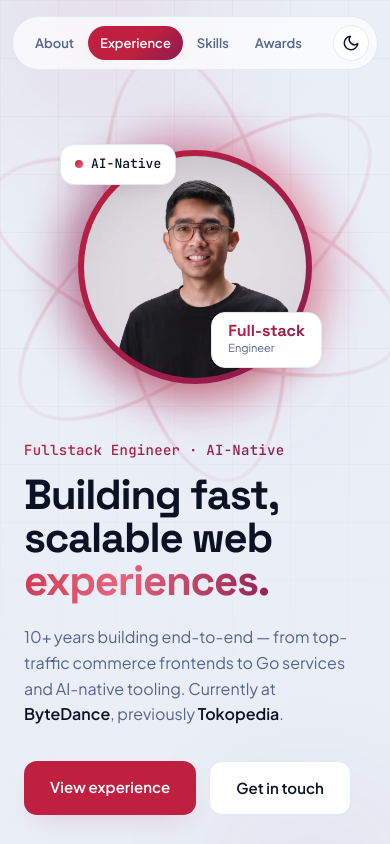
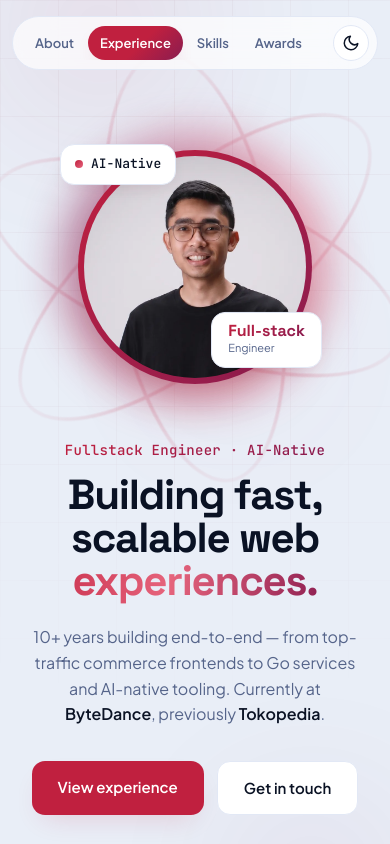
Before and after one commit to idindrakusuma/idindrakusuma.github.io, a Next.js app: page / in a window 390 px wide. Shown: the top 844 px of the page. Built offline with nearby package versions, Linux system fonts and the light colour scheme.

Commit message:
Polish mobile hero and navigation

```diff
--- a/src/app/globals.css
+++ b/src/app/globals.css
@@ -408,6 +408,16 @@ body {
   .ik-hero {
     grid-template-columns: 1fr;
   }
+  .ik-hero-copy {
+    text-align: center;
+  }
+  .ik-hero-copy p {
+    margin-right: auto;
+    margin-left: auto;
+  }
+  .ik-hero-copy > div {
+    justify-content: center;
+  }
   .ik-hero-media {
     order: -1;
     margin: 0 auto 4px;
--- a/src/components/Hero.tsx
+++ b/src/components/Hero.tsx
@@ -74,7 +74,7 @@ export default function Hero() {
   return (
     <header className="isolate overflow-x-clip px-6 pt-[150px] pb-[90px]">
       <div className="ik-hero relative z-1 mx-auto grid max-w-[1160px] grid-cols-[1.2fr_1fr] items-center gap-[52px]">
-        <div>
+        <div className="ik-hero-copy">
           <Reveal as="p" delay={60} className="font-mono mb-3.5 text-sm tracking-[.02em]">
             <span className="ik-gradient-text font-medium">Fullstack Engineer · AI-Native</span>
           </Reveal>
--- a/src/components/SiteChrome.tsx
+++ b/src/components/SiteChrome.tsx
@@ -6,13 +6,9 @@ import { NAV_ITEMS } from '@/lib/site-data';
 const SECTION_IDS = NAV_ITEMS.map((item) => item.id);
 
 /**
- * The fixed page chrome: scroll-progress bar + floating island nav.
- *
- * Both react to the same scroll position, so they share one passive listener
- * throttled to a frame.
+ * The fixed page chrome: floating island nav.
  */
 export default function SiteChrome() {
-  const progressRef = useRef<HTMLDivElement>(null);
   const linksRef = useRef<HTMLDivElement>(null);
   const indicatorRef = useRef<HTMLSpanElement>(null);
   const [activeId, setActiveId] = useState<string>(SECTION_IDS[0]);
@@ -24,7 +20,7 @@ export default function SiteChrome() {
   const highlightRef = useRef(highlightId);
   highlightRef.current = highlightId;
 
-  const positionIndicator = useCallback((id: string) => {
+  const positionIndicator = useCallback((id: string, scrollIntoView = false) => {
     const links = linksRef.current;
     const indicator = indicatorRef.current;
     if (!links || !indicator) return;
@@ -35,11 +31,19 @@ export default function SiteChrome() {
     indicator.style.width = `${link.offsetWidth}px`;
     indicator.style.transform = `translateX(${link.offsetLeft}px)`;
     indicator.style.opacity = '1';
+
+    if (scrollIntoView && links.scrollWidth > links.clientWidth) {
+      const maxScroll = links.scrollWidth - links.clientWidth;
+      const target = link.offsetLeft - (links.clientWidth - link.offsetWidth) / 2;
+      const left = Math.max(0, Math.min(target, maxScroll));
+      const behavior = window.matchMedia('(prefers-reduced-motion: reduce)').matches ? 'auto' : 'smooth';
+      links.scrollTo({ left, behavior });
+    }
   }, []);
 
   useEffect(() => {
-    positionIndicator(highlightId);
-  }, [highlightId, positionIndicator]);
+    positionIndicator(highlightId, hoveredId === null);
+  }, [highlightId, hoveredId, positionIndicator]);
 
   useEffect(() => {
     let frame = 0;
@@ -47,10 +51,6 @@ export default function SiteChrome() {
     const read = () => {
       frame = 0;
       const doc = document.documentElement;
-
-      const scrollable = doc.scrollHeight - doc.clientHeight;
-      const progress = scrollable > 0 ? (doc.scrollTop / scrollable) * 100 : 0;
-      if (progressRef.current) progressRef.current.style.width = `${progress}%`;
 
       // A section counts as active once its top passes 35% down the viewport.
       const mid = doc.scrollTop + window.innerHeight * 0.35;
@@ -117,13 +117,6 @@ export default function SiteChrome() {
 
   return (
     <>
-      <div
-        ref={progressRef}
-        aria-hidden="true"
-        className="fixed top-0 left-0 z-60 h-[3px] w-0 transition-[width] duration-100 ease-linear"
-        style={{ background: 'linear-gradient(90deg,var(--a1),var(--a2),var(--a3))' }}
-      />
-
       <nav className="fixed top-4 right-0 left-0 z-50 flex justify-center px-4">
         <div
           className="ik-island-cap border-line relative flex items-center gap-2.5 rounded-full border py-2 pr-2 pl-2.5 backdrop-blur-[20px]"
```
